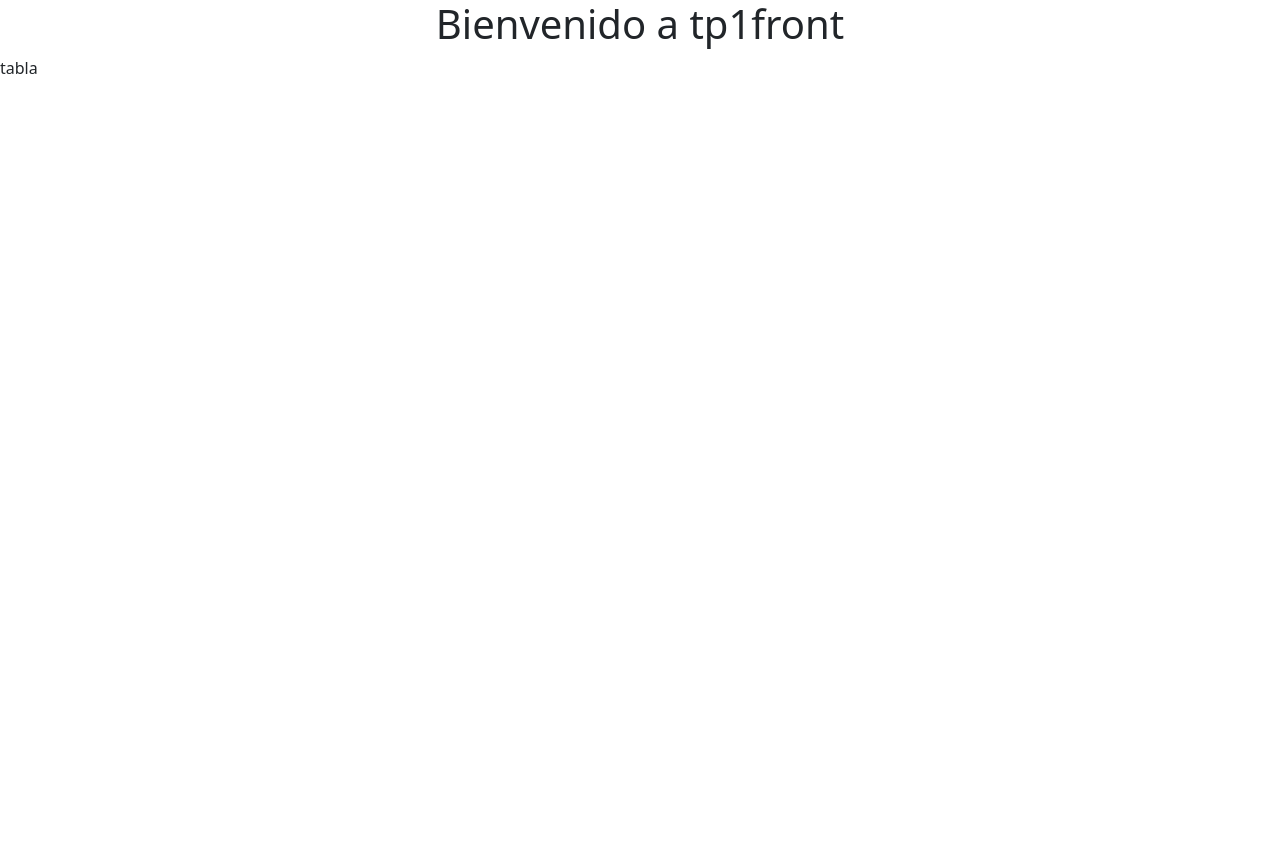
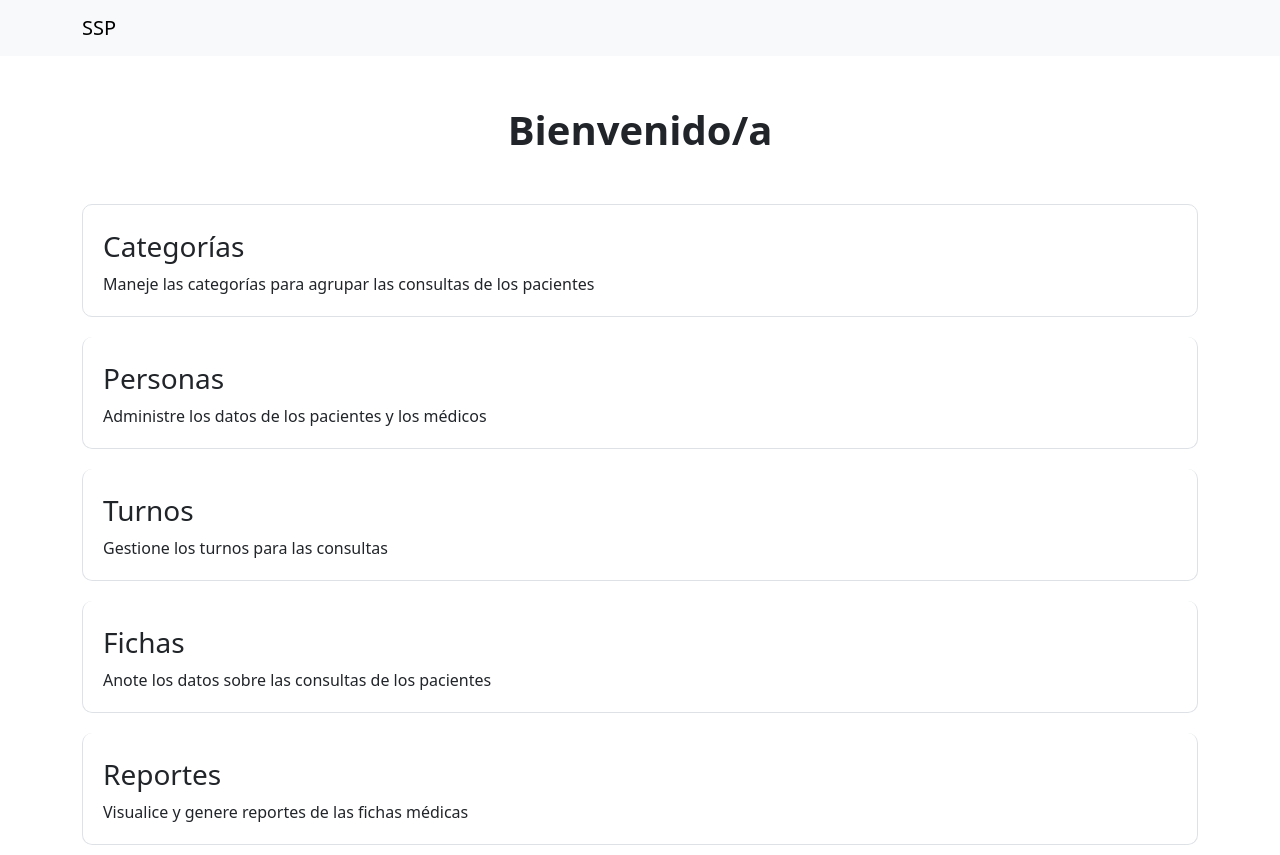
Before and after one commit to fxsosa/tp1front, an Angular app: page / in a window 1280 px wide. Before the commit the page ends 800 px from the top, so only its background shows below. Built offline with nearby package versions, Linux system fonts and the light colour scheme.

Commit message:
Agregado navbar y homepage

```diff
--- a/src/app/app-routing.module.ts
+++ b/src/app/app-routing.module.ts
@@ -1,11 +1,16 @@
 import { NgModule } from '@angular/core';
 import { RouterModule, Routes } from '@angular/router';
 import { CategoriaComponent } from './component/categoria/categoria.component';
+import { HomePageComponent } from './component/home-page/home-page.component';
 
 const routes: Routes = [
   {
     path:'categoria',
     component:CategoriaComponent
+  },
+  {
+    path:'',
+    component:HomePageComponent
   }
 ];
 
--- a/src/app/app.component.html
+++ b/src/app/app.component.html
@@ -1,5 +1,30 @@
-<h1 style="text-align:center">
-  Bienvenido a {{ title }}
-</h1>
-<p>tabla</p>
-  <router-outlet></router-outlet>
+<nav class="navbar navbar-expand-lg bg-body-tertiary">
+  <div class="container">
+    <a class="navbar-brand" routerLink="/">SSP</a>
+    <button class="navbar-toggler" type="button" data-bs-toggle="collapse" data-bs-target="#navbarSupportedContent" aria-controls="navbarSupportedContent" aria-expanded="false" aria-label="Toggle navigation">
+      <span class="navbar-toggler-icon"></span>
+    </button>
+    <div class="collapse navbar-collapse" id="navbarSupportedContent">
+      <ul class="navbar-nav me-auto mb-2 mb-lg-0">
+        <ng-container *ngIf="!isHomePage">
+          <li class="nav-item" >
+            <a class="nav-link" routerLinkActive="active" aria-current="page" routerLink="/categoria">Categorías</a>
+          </li>
+          <li class="nav-item">
+            <a class="nav-link" routerLinkActive="active"  routerLink="/personas">Personas</a>
+          </li>
+          <li class="nav-item">
+            <a class="nav-link" routerLinkActive="active" routerLink="/turnos">Turnos</a>
+          </li>
+          <li class="nav-item">
+            <a class="nav-link" routerLinkActive="active" routerLink="/fichas">Fichas</a>
+          </li>
+          <li class="nav-item">
+            <a class="nav-link" routerLinkActive="active"  routerLink="/reportes">Reportes</a>
+          </li>
+        </ng-container>
+      </ul>
+    </div>
+  </div>
+</nav>
+<router-outlet></router-outlet>
--- a/src/app/app.component.ts
+++ b/src/app/app.component.ts
@@ -1,4 +1,5 @@
 import { Component } from '@angular/core';
+import { NavigationEnd, Router } from '@angular/router';
 
 @Component({
   selector: 'app-root',
@@ -7,4 +8,20 @@
 })
 export class AppComponent {
   title = 'tp1front';
+
+  //variable utilizado para saber si se está en el home o no, se aplica para ocultar
+  //las opciones en el navbar ya que sería redundante mostrar esas opciones desde el home
+  isHomePage: boolean;
+
+  constructor(private router: Router) {
+    // Inicializa isHomePage con el valor actual
+    this.isHomePage = this.router.url === '/';
+
+    // Escucha los eventos de cambio de ruta para alterar el valor de isHomePage
+    this.router.events.subscribe(event => {
+      if (event instanceof NavigationEnd) {
+        this.isHomePage = event.urlAfterRedirects === '/';
+      }
+    });
+  }
 }
--- a/src/app/app.module.ts
+++ b/src/app/app.module.ts
@@ -10,11 +10,13 @@
 import { ReservaService } from './service/reserva.service';
 import { FichaService } from './service/ficha.service';
 import { HttpClientModule } from '@angular/common/http';
+import { HomePageComponent } from './component/home-page/home-page.component';
 
 @NgModule({
   declarations: [
     AppComponent,
-    CategoriaComponent
+    CategoriaComponent,
+    HomePageComponent
   ],
   imports: [
     BrowserModule,
--- /dev/null
+++ b/src/app/component/home-page/home-page.component.css
@@ -0,0 +1,35 @@
+/* Estilizar el contenedor */
+.container {
+  margin-top: 50px;
+}
+
+/* Aumentar el espacio entre los elementos de la lista */
+.list-group-item {
+  margin: 10px 0;
+  padding: 20px;
+  border-radius: 10px;
+  /* Añadir bordes redondeados */
+  transition: background-color 0.3s ease, transform 0.3s ease;
+  /* Transición suave para hover */
+}
+
+/* Efecto hover para los elementos de la lista */
+.list-group-item:hover {
+  background-color: #f1f1f1;
+  /* Cambiar el color de fondo */
+  transform: scale(1.02);
+  /* Aumentar un poco el tamaño */
+  cursor: pointer;
+  /* Cambiar el cursor */
+}
+
+/* Añadir estilo a la descripción de cada opción */
+.list-group-item div.fs-3 {
+  margin-bottom: 5px;
+}
+
+/* Añadir más estilo al título */
+h1.text-center {
+  margin-bottom: 40px;
+  font-weight: bold;
+}
--- /dev/null
+++ b/src/app/component/home-page/home-page.component.html
@@ -0,0 +1,26 @@
+<div class="container">
+    <h1 class="text-center">Bienvenido/a</h1>
+
+  <div class="list-group">
+    <a class="list-group-item" routerLink="/categoria">
+      <div class="fs-3">Categorías</div>
+      Maneje las categorías para agrupar las consultas de los pacientes
+    </a>
+    <a class="list-group-item" routerLink="/personas">
+      <div class="fs-3">Personas</div>
+      Administre los datos de los pacientes y los médicos
+    </a>
+    <a class="list-group-item" routerLink="/turnos">
+      <div class="fs-3">Turnos</div>
+      Gestione los turnos para las consultas
+    </a>
+    <a class="list-group-item" routerLink="/fichas">
+      <div class="fs-3">Fichas</div>
+      Anote los datos sobre las consultas de los pacientes
+    </a>
+    <a class="list-group-item" routerLink="/reportes">
+      <div class="fs-3">Reportes</div>
+      Visualice y genere reportes de las fichas médicas
+    </a>
+  </div>
+</div>
```
Also changed, not shown: src/app/component/home-page/home-page.component.ts (added, +10 -0 lines), 1 other file (tests, documents, lock files or other folders).
